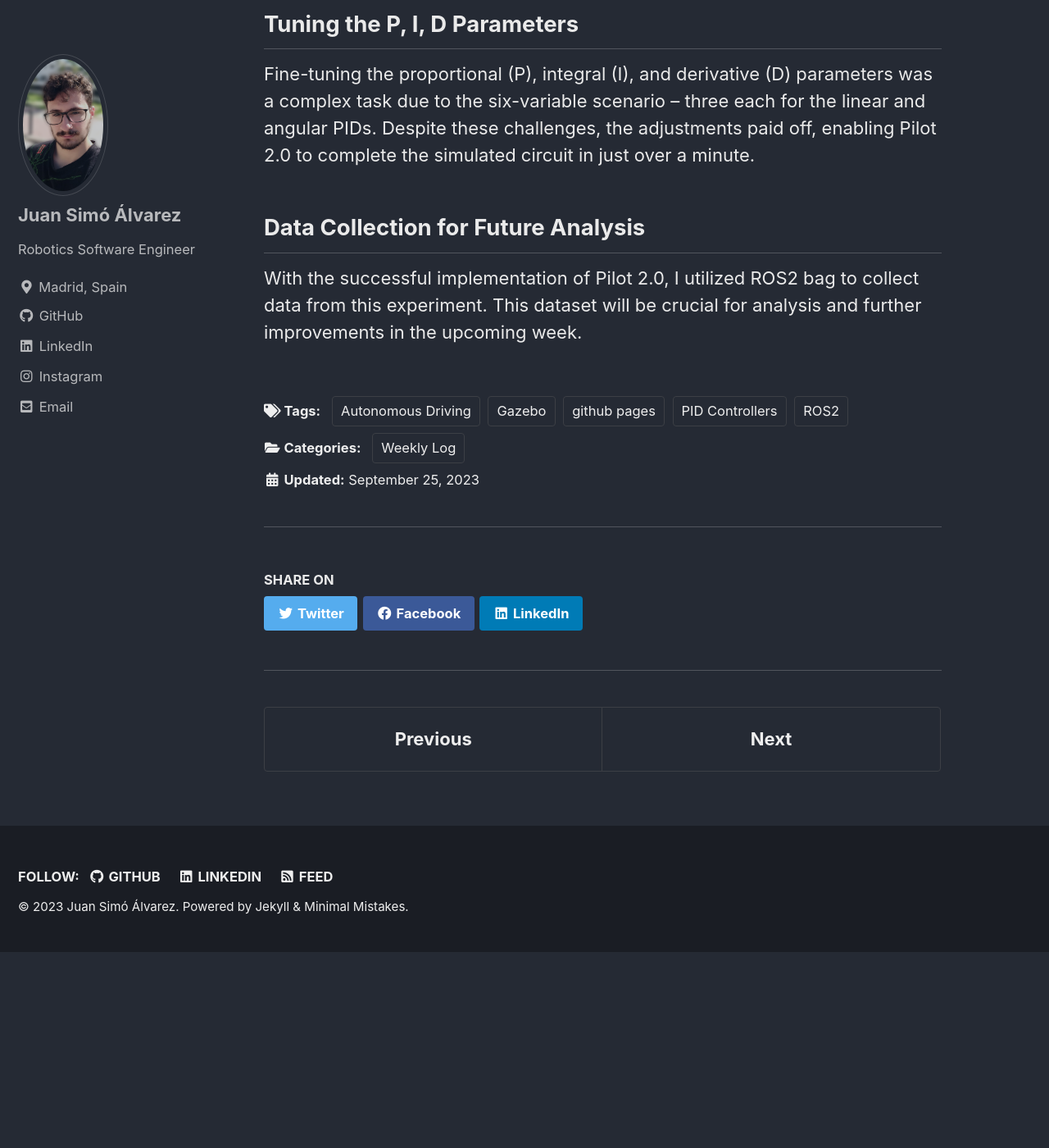
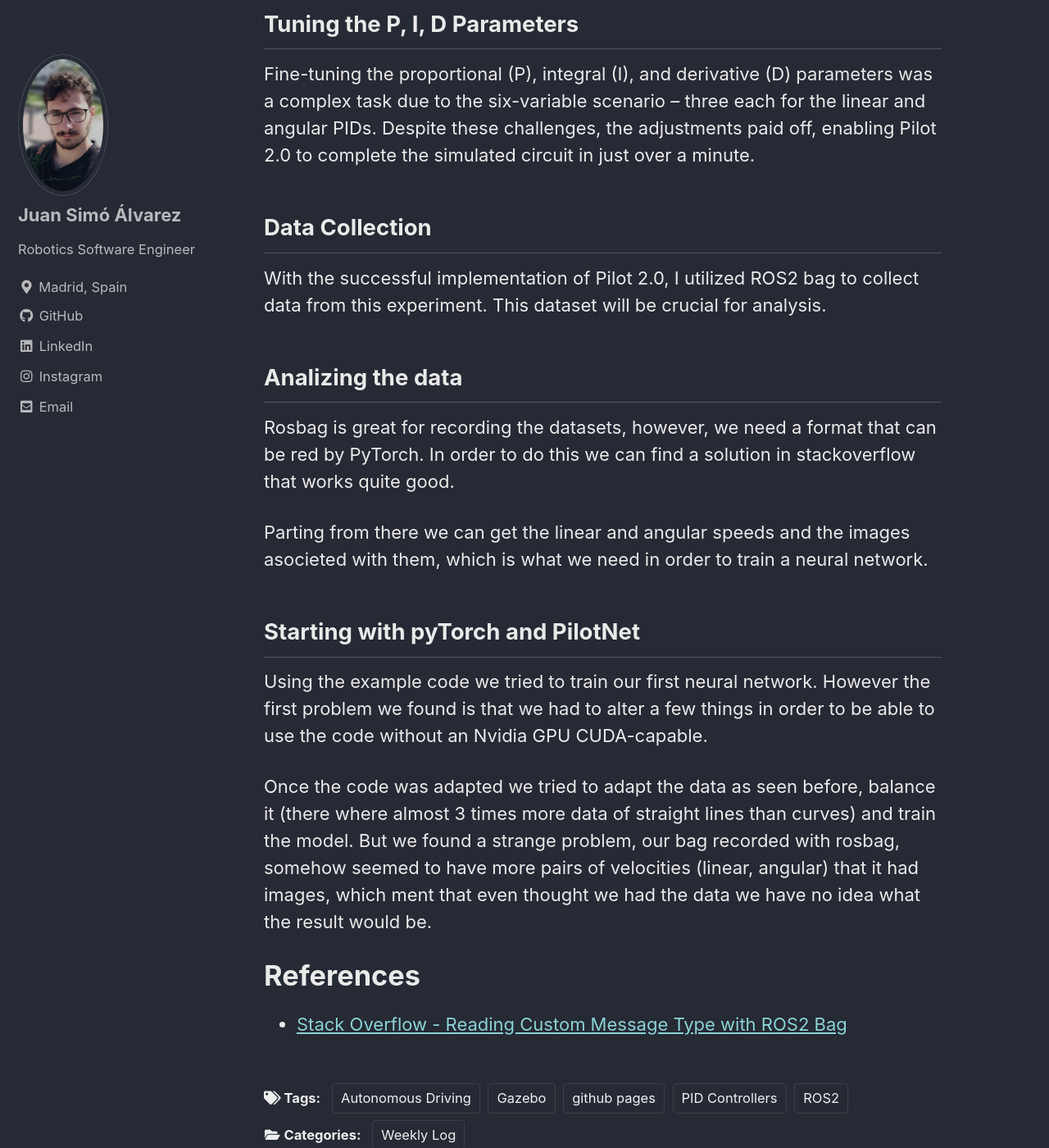
Before and after one commit to RoboticsLabURJC/2023-tfg-juan-simo, a Jekyll site: the page built from docs/_posts/2023-11-15-Week-5-6.md, in a window 1280 px wide and 1400 px high, scrolled down 1167 px. Shown: the whole window at 82% size. Built offline with Jekyll 4.4.1, drawn with Linux system fonts in a browser that asks for light colours; cached includes are drawn as plain includes; before the commit the page ends 2328 px from its top, so only the background shows below that; some of the changed text lies outside the part shown.

Commit message:
last weaks work

```diff
--- a/docs/_posts/2023-09-25-Week-5.md
+++ b/docs/_posts/2023-11-15-Week-5-6.md
@@ -35,6 +35,22 @@ This method ensured the output remained within the predefined speed limits. For
 
 Fine-tuning the proportional (P), integral (I), and derivative (D) parameters was a complex task due to the six-variable scenario – three each for the linear and angular PIDs. Despite these challenges, the adjustments paid off, enabling Pilot 2.0 to complete the simulated circuit in just over a minute.
 
-## Data Collection for Future Analysis
+## Data Collection
 
-With the successful implementation of Pilot 2.0, I utilized ROS2 bag to collect data from this experiment. This dataset will be crucial for analysis and further improvements in the upcoming week.
+With the successful implementation of Pilot 2.0, I utilized ROS2 bag to collect data from this experiment. This dataset will be crucial for analysis.
+
+## Analizing the data
+
+Rosbag is great for recording the datasets, however, we need a format that can be red by PyTorch. In order to do this we can find a solution in stackoverflow that works quite good.
+
+Parting from there we can get the linear and angular speeds and the images asocieted with them, which is what we need in order to train a neural network.
+
+## Starting with pyTorch and PilotNet
+
+Using the example code we tried to train our first neural network. However the first problem we found is that we had to alter a few things in order to be able to use the code without an Nvidia GPU CUDA-capable.
+
+Once the code was adapted we tried to adapt the data as seen before, balance it (there where almost 3 times more data of straight lines than curves) and train the model. But we found a strange problem, our bag recorded with rosbag, somehow seemed to have more pairs of velocities (linear, angular) that it had images, which ment that even thought we had the data we have no idea what the result would be.
+
+# References
+
+* [Stack Overflow - Reading Custom Message Type with ROS2 Bag](https://stackoverflow.com/questions/73420147/how-to-read-custom-message-type-using-ros2bag)
```
Also changed, not shown: other parts of docs/_posts/2023-11-15-Week-5-6.md (+1 -1 lines).
